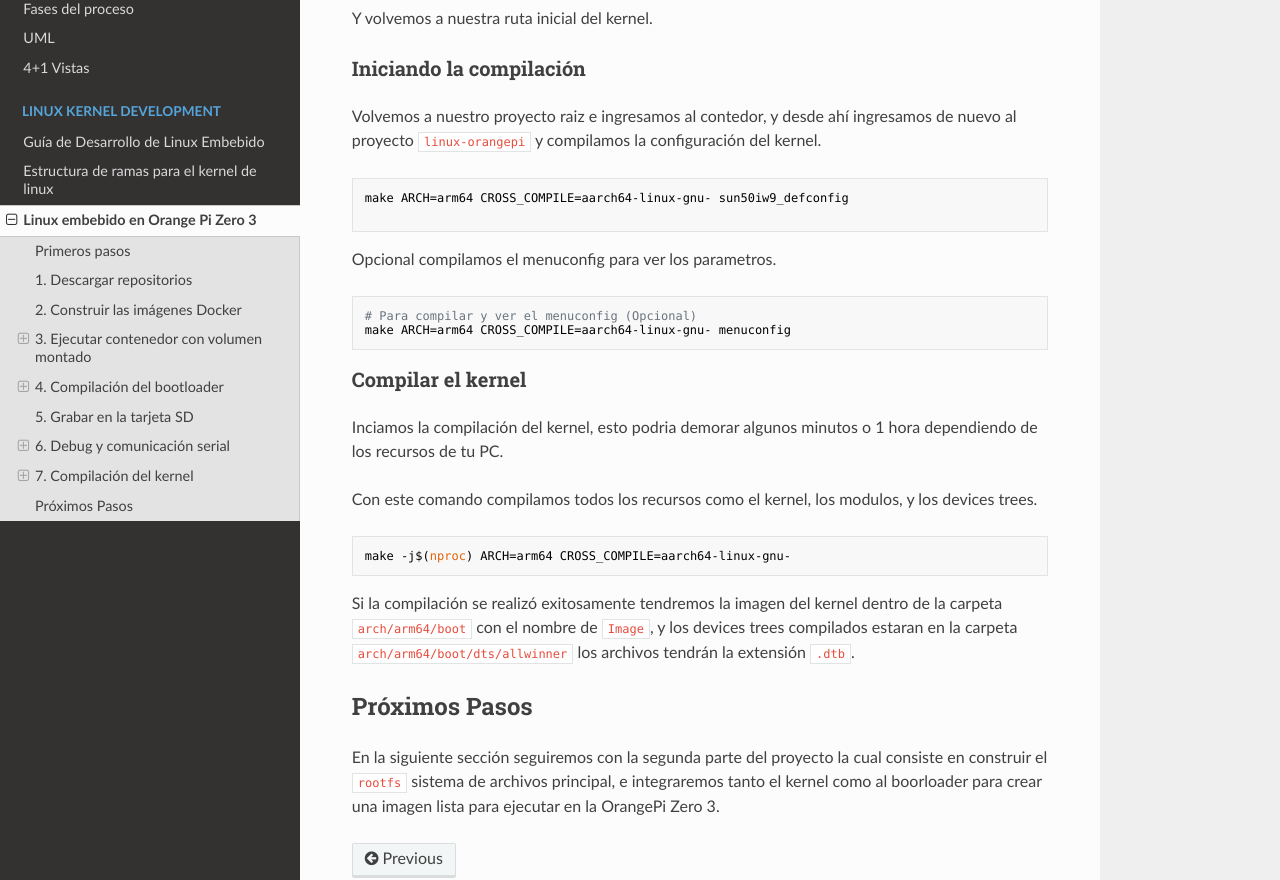
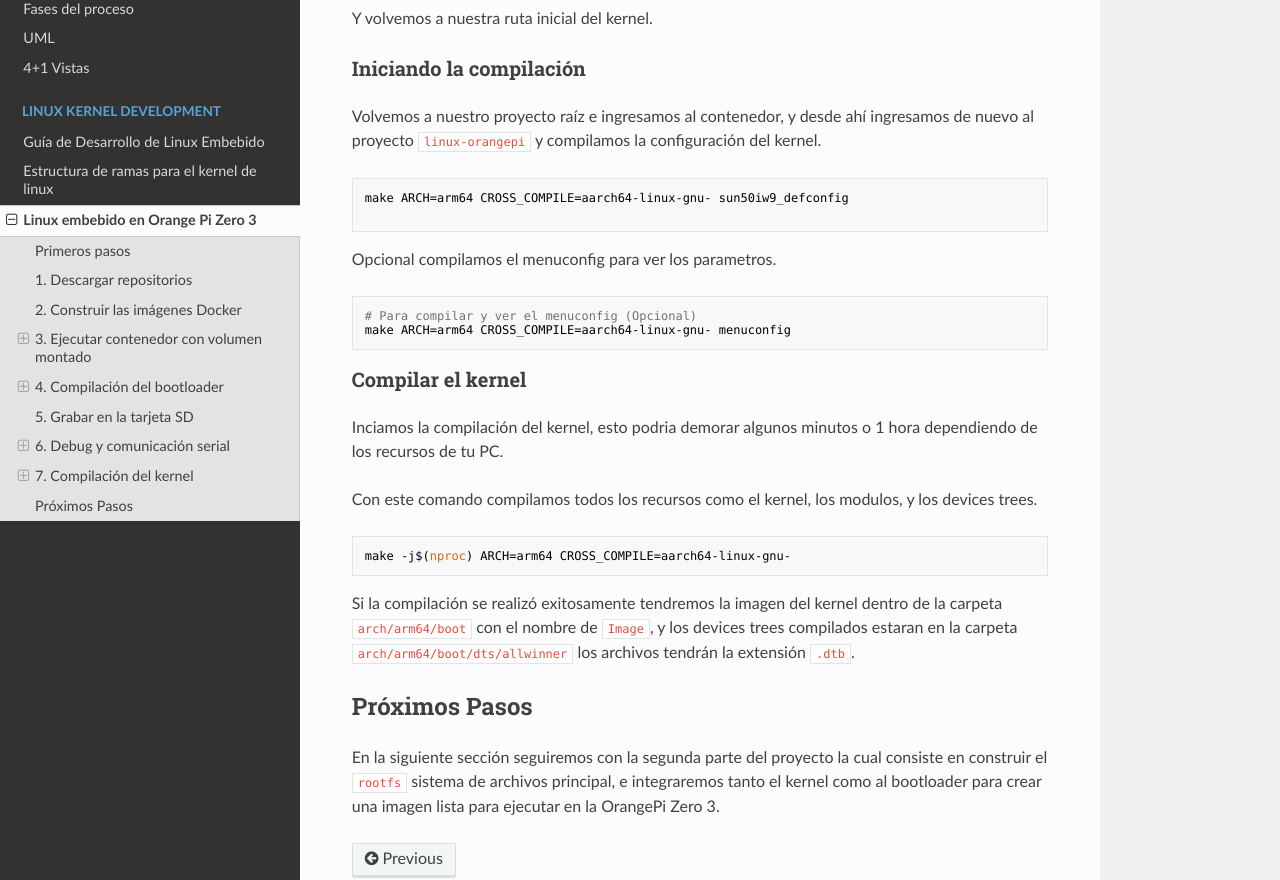
Before and after one commit to joanqwerty/qwertyManual, an MkDocs documentation site: the page built from docs/linux-development/orangepi/orangepi-zero3.md, in a window 1280 px wide and 1400 px high, scrolled down 4466 px. Shown: the part 428-1308 px from the top of the window. Built offline with MkDocs 1.6.1, drawn with Linux system fonts in a browser that asks for light colours; nearby versions of some CDN libraries; some of the changed text lies outside the part shown.

Commit message:
refactor(orange-pi): Se corrigieron errores de ortografia

````diff
--- a/docs/linux-development/orangepi/orangepi-zero3.md
+++ b/docs/linux-development/orangepi/orangepi-zero3.md
@@ -107,7 +107,7 @@ make -j$(nproc) CROSS_COMPILE=aarch64-linux-gnu-
 
 ## 5. Grabar en la tarjeta SD
 
-A continuación presione `ctrl + d` para salir de tu contenedor, esto te dejara en la carpeta raiz de tu proyecto, asegurate de ingresar de nuevo a la carpeta `u-boot` y desde la terminal de tu computadora ejecuta el siguiente comando para grabar el binario que compilamos en tu tarjeta SD.
+A continuación presione `ctrl + d` para salir de tu contenedor, esto te dejará en la carpeta raíz de tu proyecto, asegurate de ingresar de nuevo a la carpeta `u-boot` y desde la terminal de tu computadora ejecuta el siguiente comando para grabar el binario que compilamos en tu tarjeta SD.
 
 En la opción `of=/dev/sdx` cambia por la ruta de tu dispositivo real, ejemplo: `of=/dev/sdb`
 
@@ -178,7 +178,7 @@ Y volvemos a nuestra ruta inicial del kernel.
 
 ### Iniciando la compilación
 
-Volvemos a nuestro proyecto raiz e ingresamos al contedor, y desde ahí ingresamos de nuevo al proyecto `linux-orangepi` y compilamos la configuración del kernel.
+Volvemos a nuestro proyecto raíz e ingresamos al contenedor, y desde ahí ingresamos de nuevo al proyecto `linux-orangepi` y compilamos la configuración del kernel.
 
 ```bash
 make ARCH=arm64 CROSS_COMPILE=aarch64-linux-gnu- sun50iw9_defconfig
@@ -228,4 +228,4 @@ make ARCH=arm64 CROSS_COMPILE=aarch64-linux-gnu- modules_install INSTALL_MOD_PAT
 
 ## Próximos Pasos
 
-En la siguiente sección seguiremos con la segunda parte del proyecto la cual consiste en construir el `rootfs` sistema de archivos principal, e integraremos tanto el kernel como al boorloader para crear una imagen lista para ejecutar en la OrangePi Zero 3.
+En la siguiente sección seguiremos con la segunda parte del proyecto la cual consiste en construir el `rootfs` sistema de archivos principal, e integraremos tanto el kernel como al bootloader para crear una imagen lista para ejecutar en la OrangePi Zero 3.
````
Also changed, not shown: other parts of docs/linux-development/orangepi/orangepi-zero3.md (+1 -1 lines).
